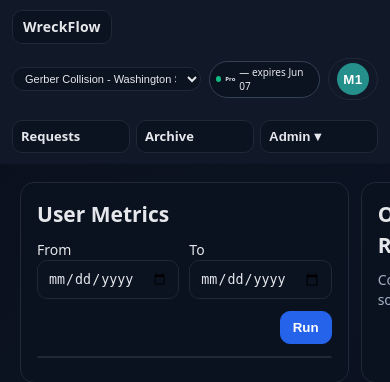
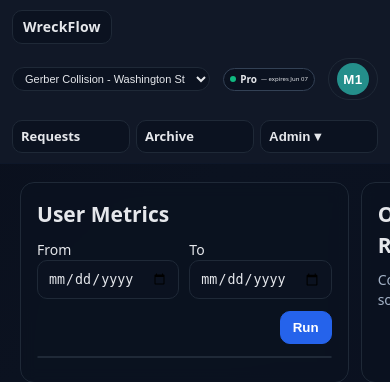
Before and after one commit to Mike-McMahon-11/auto_repair_task_flow, a Flask app: page /reports in a window 390 px wide; the page is wider, and only the part inside the window is pictured. Shown: the top 382 px of that part. Run offline with Flask 3, Linux system fonts and the light colour scheme; a user stored in the database is signed in; data comes from the database, SQL or seed files in the repository; some libraries are stand-ins or nearby versions.

Commit message:
Testing mobile UX 7

```diff
--- a/templates/admin_reports.html
+++ b/templates/admin_reports.html
@@ -130,13 +130,13 @@
       }
 
       .sub-status {
-        font-size:10px;
+        font-size:6px;
         padding:3px 6px;
         gap:4px;
       }
 
       .sub-status strong {
-        font-size:6px;
+        font-size:10px;
       }
 
       .sub-status .dot {
@@ -170,6 +170,10 @@
     }
     :root[data-theme="light"] body{background:linear-gradient(135deg,#f8fafc,#eef2ff 32%,#ffffff); color:var(--text)}
     :root[data-theme="light"] .panel{background:#fff; border:1px solid var(--line); box-shadow:0 10px 28px rgba(15,23,42,.08)}
+
+    @media (max-width:1200px){.kpis{grid-template-columns:repeat(3,1fr)}}
+    @media (max-width:700px){.kpis{grid-template-columns:repeat(2,1fr)} .left-cluster{min-width:160px}}
+
   </style>
 </head>
 <body>
--- a/templates/index.html
+++ b/templates/index.html
@@ -95,13 +95,13 @@
       }
 
       .sub-status {
-        font-size:10px;
+        font-size:6px;
         padding:3px 6px;
         gap:4px;
       }
 
       .sub-status strong {
-        font-size:6px;
+        font-size:10px;
       }
 
       .sub-status .dot {
```
Also changed, not shown: templates/admin_daily_updates.html (+4 -8 lines), templates/admin_day_end.html (+4 -3 lines), templates/admin_team.html (+5 -2 lines), templates/archive.html (+5 -3 lines), templates/recycle_bin.html (+4 -4 lines).
